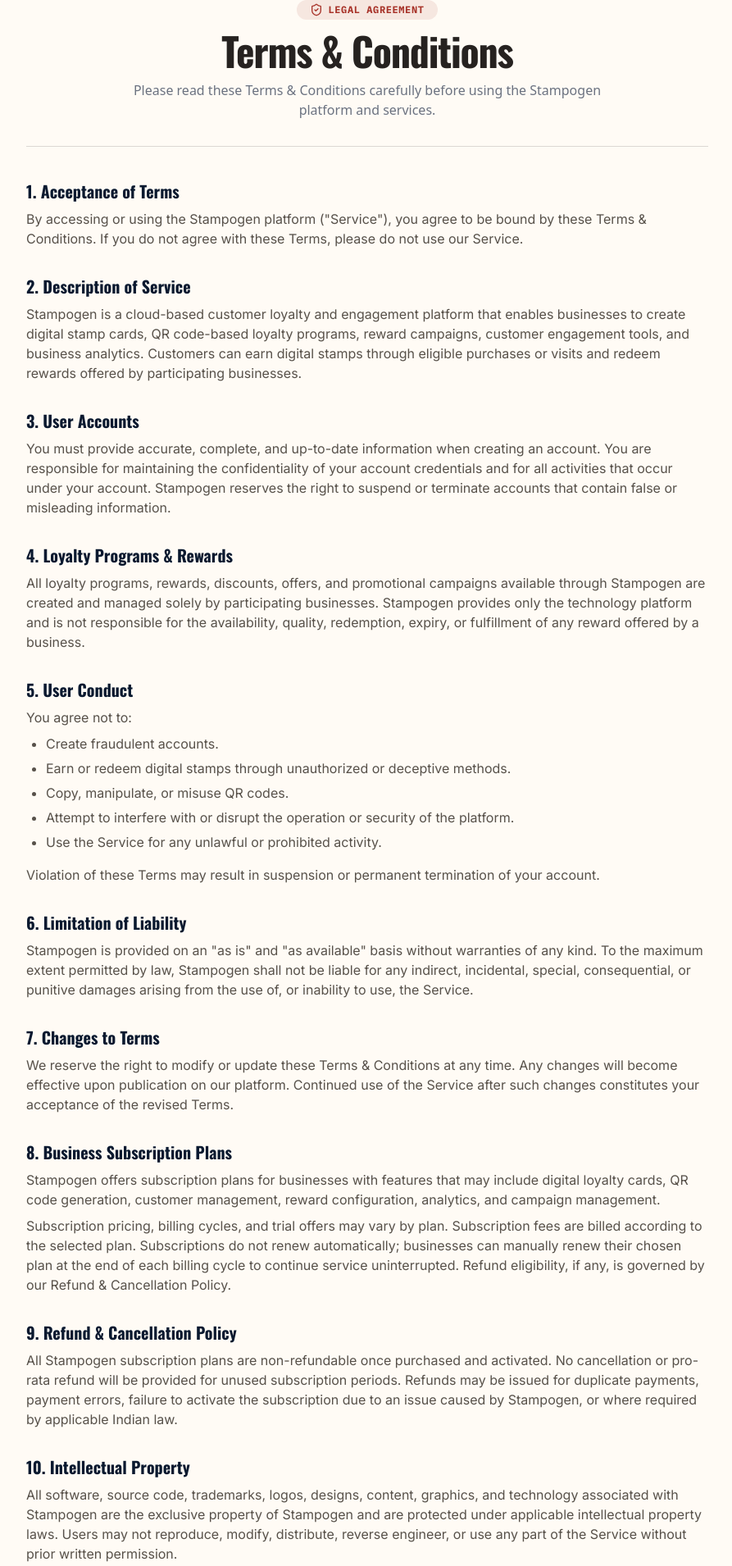
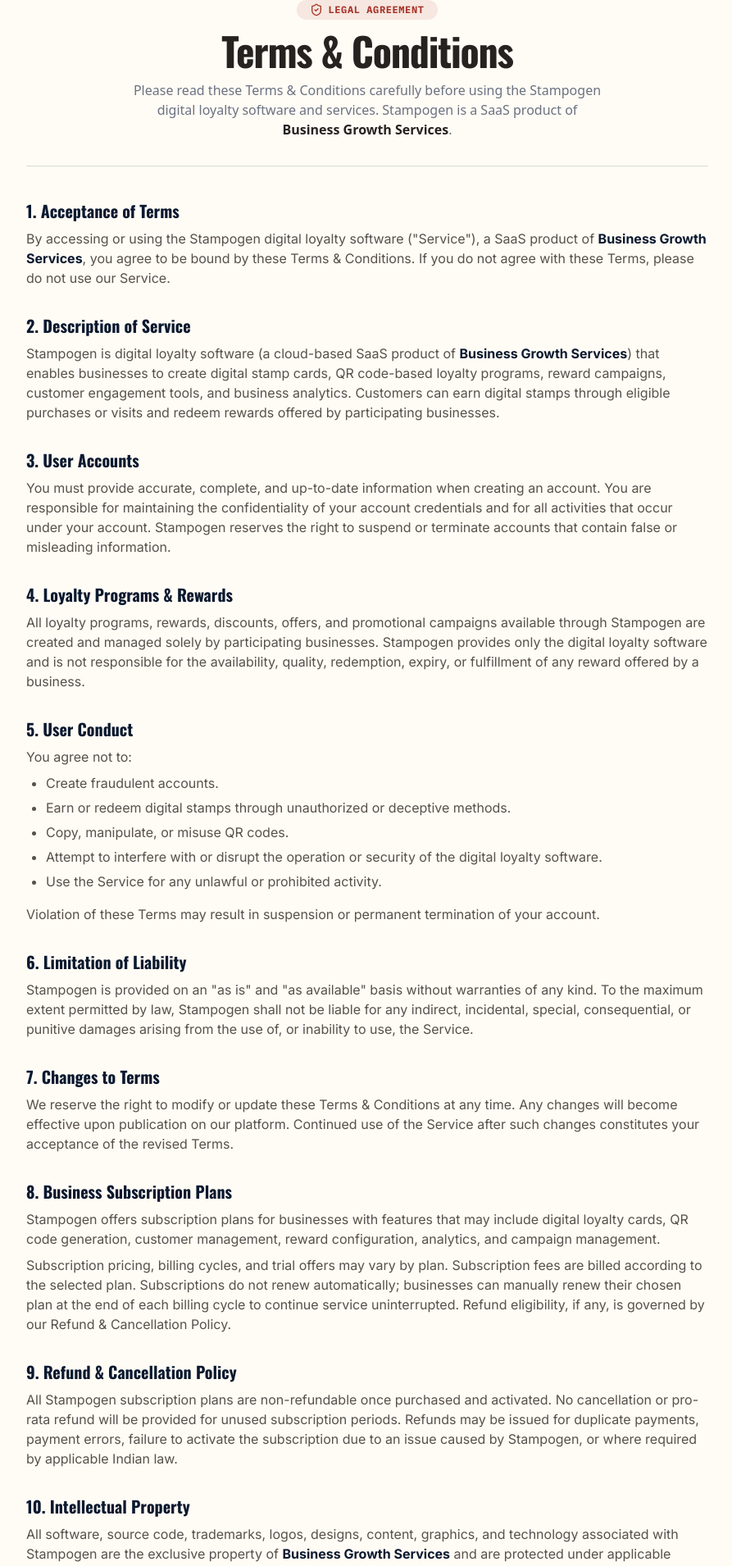
Before and after one commit to srujankajare/Stampogen-Marketing, a Next.js app: page /terms in a window 1280 px wide. Shown: the part 132-2042 px from the top of the page at 82% size, without its empty margins (192-1085 px from the left). Built offline with nearby package versions, Linux system fonts and the light colour scheme.

Commit message:
stamp to loyalty

```diff
--- a/app/layout.js
+++ b/app/layout.js
@@ -28,7 +28,7 @@
 export const metadata = {
   title: "Stampogen — Every visit earns a stamp",
   description:
-    "A QR loyalty card for local shops. Scan, collect a stamp, redeem a reward — no app, no plastic card, no losing your place.",
+    "A QR loyalty card for local shops. Scan, collect loyalty points, redeem a reward — no app, no plastic card, no losing your place.",
   icons: {
     icon: "/icon with blue no bg.png",
     shortcut: "/icon with blue no bg.png",
--- a/components/affiliate-privacy-content.jsx
+++ b/components/affiliate-privacy-content.jsx
@@ -15,7 +15,7 @@
           Affiliate Privacy Policy
         </h1>
         <p className="text-sm sm:text-base text-gray-500 font-sans max-w-xl mx-auto">
-          How Stampogen collects, tracks, processes, and protects partner information in the Affiliate Program.
+          How Stampogen (a SaaS product of <strong className="font-bold text-charcoal">Business Growth Services</strong>) collects, tracks, processes, and protects partner information in the Affiliate Program.
         </p>
       </div>
 
--- a/components/affiliate-terms-content.jsx
+++ b/components/affiliate-terms-content.jsx
@@ -15,7 +15,7 @@
           Affiliate Terms &amp; Conditions
         </h1>
         <p className="text-sm sm:text-base text-gray-500 font-sans max-w-xl mx-auto">
-          Guidelines and terms governing participation in the Stampogen Affiliate Partner Program.
+          Guidelines and terms governing participation in the Stampogen Affiliate Partner Program. Stampogen is a SaaS product of <strong className="font-bold text-charcoal">Business Growth Services</strong>.
         </p>
       </div>
 
@@ -26,7 +26,7 @@
             1. Acceptance of Terms
           </h2>
           <p className="text-[#57514A]">
-            By registering for or participating in the Stampogen Affiliate Program (&quot;Program&quot;), you agree to comply with these Affiliate Terms &amp; Conditions. If you do not agree, you may not participate in the Program.
+            By registering for or participating in the Stampogen Affiliate Program (&quot;Program&quot;), for the SaaS product Stampogen operated by <strong className="font-bold text-[#0A192F]">Business Growth Services</strong>, you agree to comply with these Affiliate Terms &amp; Conditions. If you do not agree, you may not participate in the Program.
           </p>
         </section>
 
@@ -35,7 +35,7 @@
             2. Affiliate Program
           </h2>
           <p className="text-[#57514A]">
-            The Stampogen Affiliate Program allows approved affiliates to promote Stampogen&apos;s products and services using a unique referral link or referral code. Affiliates are eligible to earn commissions for successful referrals that meet the Program requirements.
+            The Stampogen Affiliate Program allows approved affiliates to promote Stampogen&apos;s digital loyalty software using a unique referral link or referral code. Affiliates are eligible to earn commissions for successful referrals that meet the Program requirements.
           </p>
         </section>
 
--- a/components/cta-waitlist.jsx
+++ b/components/cta-waitlist.jsx
@@ -30,7 +30,7 @@
       <div className="mx-auto max-w-7xl">
         <div className="rounded-xl bg-charcoal px-8 py-14 text-center text-paper sm:px-11">
           <h2 className="mb-3 font-display text-3xl font-black sm:text-4xl">
-            Be first in line to stamp.
+            Be the first.
           </h2>
           <p className="mb-7 text-paper/75">
             We're onboarding the first hundred shops in Mumbai before opening
--- a/components/footer.jsx
+++ b/components/footer.jsx
@@ -18,8 +18,8 @@
         <div className="grid grid-cols-1 md:grid-cols-[1.5fr_1fr_1fr_1fr] gap-10 lg:gap-14 pb-6">
           {/* Left Column: Description & Social Icons */}
           <div className="space-y-4">
-            <p className="text-sm text-slate-400 leading-relaxed max-w-sm font-sans">
-              The simplest digital loyalty card platform for Indian local businesses. Scan, collect stamps, and repeat — all in one place.
+            <p className="font-sans text-sm leading-relaxed text-slate-400">
+              The simplest digital loyalty software for Indian local businesses. Scan, collect loyalty points, and repeat — all in one place.
             </p>
             {/* Social Icons */}
             <div className="flex items-center gap-3 pt-2">
@@ -114,8 +114,7 @@
 
         {/* Bottom Copyright Bar */}
         <div className="pt-6 border-t border-slate-800/80 flex flex-col sm:flex-row items-center justify-between gap-4 font-mono text-xs text-slate-500">
-          <span>STAMPOGEN.IN — MADE IN INDIA</span>
-          <span>© {new Date().getFullYear()} Stampogen. All rights reserved.</span>
+          <span>© {new Date().getFullYear()} <strong className="font-semibold text-slate-400">Business Growth Services</strong>. All rights reserved.</span>
         </div>
       </div>
     </footer>
--- a/components/journey.jsx
+++ b/components/journey.jsx
@@ -6,7 +6,7 @@
   {
     word: "DISCOVER",
     title: "SPOT THE\nCOUNTER QR",
-    body: "A small 'collect a stamp' sticker at billing — cafés, salons, gyms, car washes, the corner store.",
+    body: "A small 'collect loyalty points' sticker at billing — cafés, salons, gyms, car washes, the corner store.",
     img: "/discover.png",
   },
   {
@@ -17,7 +17,7 @@
   },
   {
     word: "COLLECT",
-    title: "WATCH THE\nSTAMP LAND",
+    title: "WATCH THE\nLOYALTY POINT LAND",
     body: "The card fills with one more mark, and shows exactly how many visits are left to go.",
     img: "/collect.png",
   },
@@ -37,7 +37,7 @@
         <div className="mx-auto max-w-7xl mb-3 sm:mb-12 px-1 sm:px-4">
           <span className="mb-1.5 sm:mb-3 block font-mono text-[28px] xs:text-[38px] sm:text-[68px] md:text-[88px] lg:text-[94px] font-black uppercase leading-[1.08] sm:leading-[1.05] tracking-tight text-ink-red">
             <span className="block">how a customer</span>
-            <span className="block">collects a stamp</span>
+            <span className="block">collects loyalty points</span>
           </span>
           <h2 className="font-display text-xl sm:text-3xl md:text-4xl font-extrabold leading-tight text-charcoal">
             Four steps, under ten seconds.
--- a/components/privacy-content.jsx
+++ b/components/privacy-content.jsx
@@ -15,7 +15,7 @@
           Privacy Policy
         </h1>
         <p className="text-sm sm:text-base text-gray-500 font-sans max-w-xl mx-auto">
-          This Privacy Policy describes how Stampogen collects, uses, and protects your information when you use our platform.
+          This Privacy Policy describes how Stampogen, a SaaS product of <strong className="font-bold text-charcoal">Business Growth Services</strong>, collects, uses, and protects your information when you use our digital loyalty software.
         </p>
       </div>
 
@@ -26,7 +26,7 @@
             1. Information We Collect
           </h2>
           <p className="text-[#57514A]">
-            We collect information that you provide directly when using Stampogen, including your name, phone number, email address, business information (for business accounts), and other details required to create and manage your account.
+            We collect information that you provide directly when using Stampogen digital loyalty software (a SaaS product of <strong className="font-bold text-[#0A192F]">Business Growth Services</strong>), including your name, phone number, email address, business information (for business accounts), and other details required to create and manage your account.
           </p>
         </section>
 
@@ -69,7 +69,7 @@
           </p>
           <ul className="list-disc pl-6 space-y-1.5 text-[#57514A]">
             <li>Participating businesses to manage loyalty programs and reward redemption.</li>
-            <li>Trusted third-party service providers such as payment gateways, cloud hosting providers, messaging services, and analytics providers that help us operate the platform.</li>
+            <li>Trusted third-party service providers such as payment gateways, cloud hosting providers, messaging services, and analytics providers that help us operate the digital loyalty software.</li>
             <li>Government or legal authorities when required by applicable law.</li>
           </ul>
         </section>
@@ -111,7 +111,7 @@
           <ul className="list-disc pl-6 space-y-1.5 text-[#57514A]">
             <li>Maintain your login session.</li>
             <li>Remember your preferences.</li>
-            <li>Improve platform performance and user experience.</li>
+            <li>Improve software performance and user experience.</li>
             <li>Provide secure authentication.</li>
           </ul>
           <p className="text-[#57514A] pt-2">
@@ -136,7 +136,7 @@
             <li>Analytics related to customer visits, QR scans, stamp collections, and reward redemptions.</li>
           </ul>
           <p className="text-[#57514A] pt-2">
-            This information is used solely to provide and improve the Stampogen platform and related business services.
+            This information is used solely to provide and improve the Stampogen digital loyalty software and related business services.
           </p>
         </section>
 
--- a/components/terms-content.jsx
+++ b/components/terms-content.jsx
@@ -15,7 +15,7 @@
           Terms &amp; Conditions
         </h1>
         <p className="text-sm sm:text-base text-gray-500 font-sans max-w-xl mx-auto">
-          Please read these Terms &amp; Conditions carefully before using the Stampogen platform and services.
+          Please read these Terms &amp; Conditions carefully before using the Stampogen digital loyalty software and services. Stampogen is a SaaS product of <strong className="font-bold text-charcoal">Business Growth Services</strong>.
         </p>
       </div>
 
@@ -26,7 +26,7 @@
             1. Acceptance of Terms
           </h2>
           <p className="text-[#57514A]">
-            By accessing or using the Stampogen platform (&quot;Service&quot;), you agree to be bound by these Terms &amp; Conditions. If you do not agree with these Terms, please do not use our Service.
+            By accessing or using the Stampogen digital loyalty software (&quot;Service&quot;), a SaaS product of <strong className="font-bold text-[#0A192F]">Business Growth Services</strong>, you agree to be bound by these Terms &amp; Conditions. If you do not agree with these Terms, please do not use our Service.
           </p>
         </section>
 
@@ -35,7 +35,7 @@
             2. Description of Service
           </h2>
           <p className="text-[#57514A]">
-            Stampogen is a cloud-based customer loyalty and engagement platform that enables businesses to create digital stamp cards, QR code-based loyalty programs, reward campaigns, customer engagement tools, and business analytics. Customers can earn digital stamps through eligible purchases or visits and redeem rewards offered by participating businesses.
+            Stampogen is digital loyalty software (a cloud-based SaaS product of <strong className="font-bold text-[#0A192F]">Business Growth Services</strong>) that enables businesses to create digital stamp cards, QR code-based loyalty programs, reward campaigns, customer engagement tools, and business analytics. Customers can earn digital stamps through eligible purchases or visits and redeem rewards offered by participating businesses.
           </p>
         </section>
 
@@ -53,7 +53,7 @@
             4. Loyalty Programs &amp; Rewards
           </h2>
           <p className="text-[#57514A]">
-            All loyalty programs, rewards, discounts, offers, and promotional campaigns available through Stampogen are created and managed solely by participating businesses. Stampogen provides only the technology platform and is not responsible for the availability, quality, redemption, expiry, or fulfillment of any reward offered by a business.
+            All loyalty programs, rewards, discounts, offers, and promotional campaigns available through Stampogen are created and managed solely by participating businesses. Stampogen provides only the digital loyalty software and is not responsible for the availability, quality, redemption, expiry, or fulfillment of any reward offered by a business.
           </p>
         </section>
 
@@ -68,7 +68,7 @@
             <li>Create fraudulent accounts.</li>
             <li>Earn or redeem digital stamps through unauthorized or deceptive methods.</li>
             <li>Copy, manipulate, or misuse QR codes.</li>
-            <li>Attempt to interfere with or disrupt the operation or security of the platform.</li>
+            <li>Attempt to interfere with or disrupt the operation or security of the digital loyalty software.</li>
             <li>Use the Service for any unlawful or prohibited activity.</li>
           </ul>
           <p className="text-[#57514A] pt-2">
@@ -120,7 +120,7 @@
             10. Intellectual Property
           </h2>
           <p className="text-[#57514A]">
-            All software, source code, trademarks, logos, designs, content, graphics, and technology associated with Stampogen are the exclusive property of Stampogen and are protected under applicable intellectual property laws. Users may not reproduce, modify, distribute, reverse engineer, or use any part of the Service without prior written permission.
+            All software, source code, trademarks, logos, designs, content, graphics, and technology associated with Stampogen are the exclusive property of <strong className="font-bold text-[#0A192F]">Business Growth Services</strong> and are protected under applicable intellectual property laws. Users may not reproduce, modify, distribute, reverse engineer, or use any part of the Service without prior written permission.
           </p>
         </section>
 
```
Also changed, not shown: components/affiliate-content.jsx (+4 -4 lines), components/hero.jsx (+3 -5 lines).
